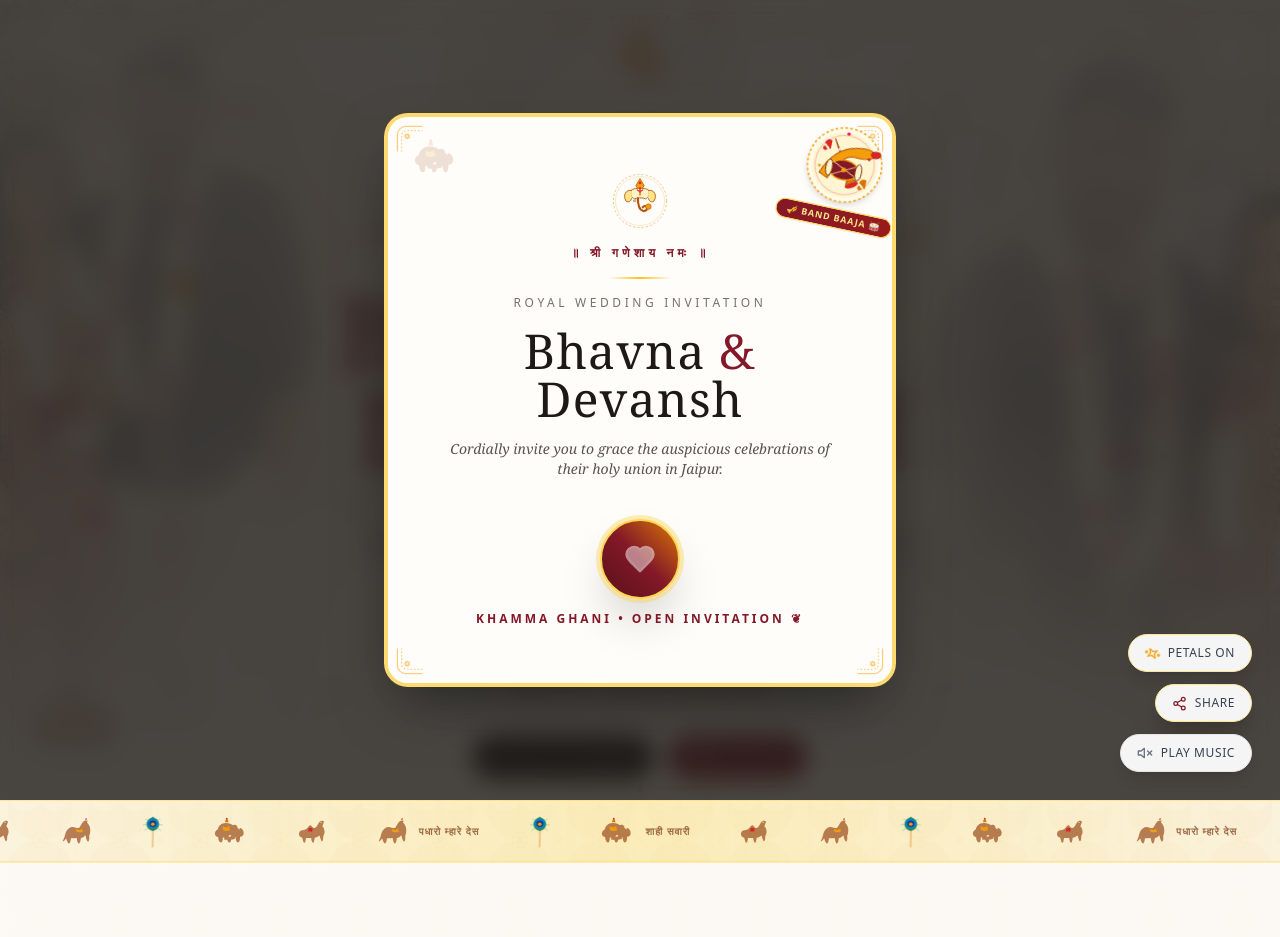
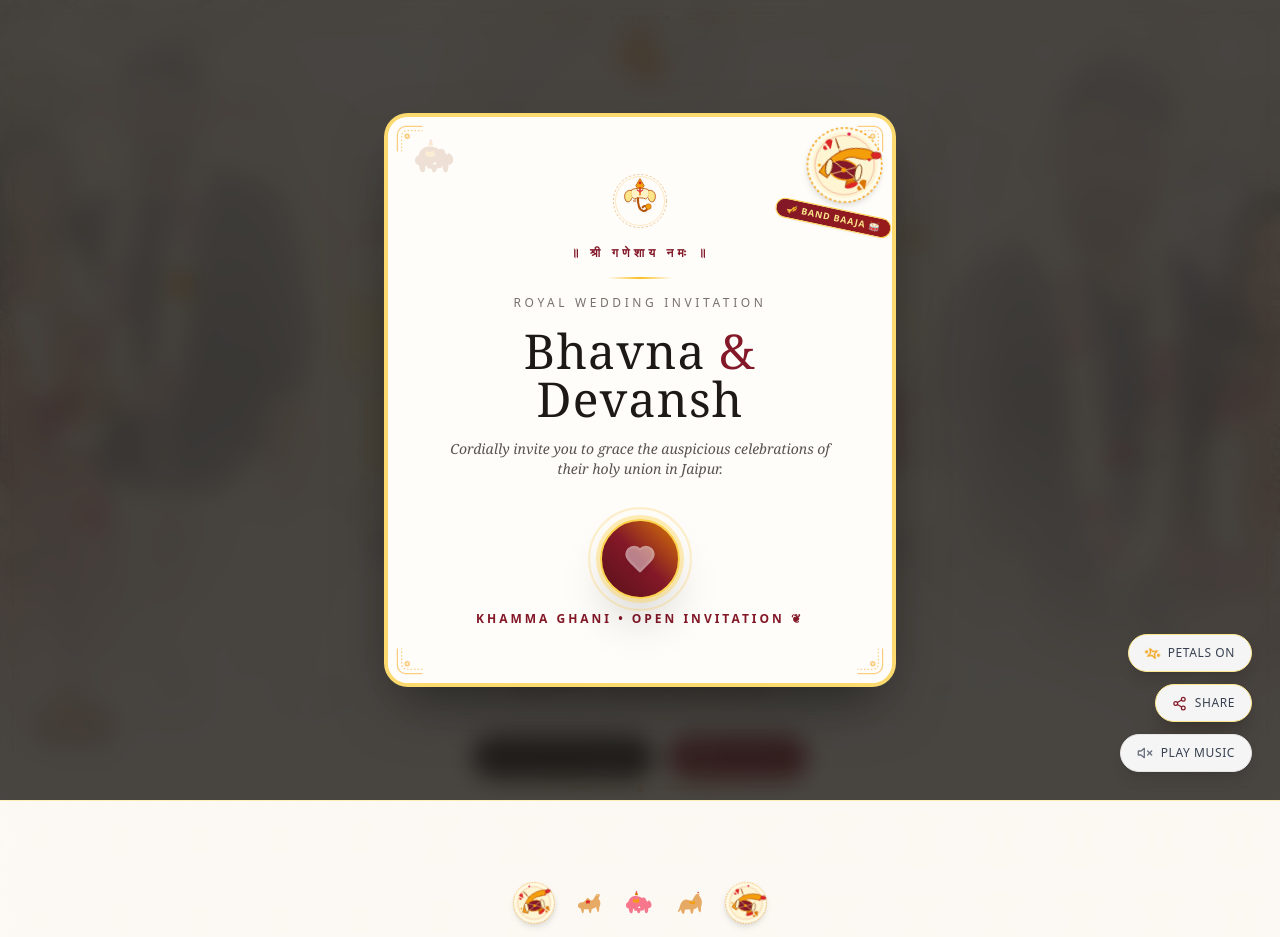
Before and after one commit to bhavishya31/sandbox-website, a Next.js app: page / in a window 1280 px wide. Shown: the top 937 px of the page. Built offline with nearby package versions, Linux system fonts and the light colour scheme.

Commit message:
Update page.js

```diff
--- a/app/page.js
+++ b/app/page.js
@@ -220,6 +220,35 @@ const BandBaajaSticker = ({ className = "w-16 h-16", showLabel = false, onBeatCl
   );
 };
 
+/* METALLIC GOLD FOIL SHIMMER TYPOGRAPHY (POLISH & ELEGANCE) */
+const GoldShimmerText = ({ children, className = "" }) => (
+  <motion.span
+    className={`inline-block bg-clip-text text-transparent bg-gradient-to-r from-[#831828] via-[#eab308] via-[#fef08a] via-[#f59e0b] to-[#831828] bg-[length:250%_100%] ${className}`}
+    animate={{ backgroundPosition: ["0% center", "-250% center"] }}
+    transition={{ duration: 7, repeat: Infinity, ease: "linear" }}
+  >
+    {children}
+  </motion.span>
+);
+
+/* ROYAL RAJASTHANI PEACOCK FEATHER MOTIF (MOR PANKH) */
+const MorPankhMotif = ({ className = "w-10 h-14" }) => (
+  <motion.div
+    className={`inline-block select-none ${className}`}
+    animate={{ rotate: [-3, 3, -3] }}
+    transition={{ duration: 4, repeat: Infinity, ease: "easeInOut" }}
+  >
+    <svg viewBox="0 0 60 90" className="w-full h-full drop-shadow-sm" fill="none" xmlns="http://www.w3.org/2000/svg">
+      <path d="M 30 85 Q 31 50 30 10" stroke="#D97706" strokeWidth="1.5" strokeLinecap="round" />
+      <path d="M 30 45 C 10 40 8 18 30 10 C 52 18 50 40 30 45 Z" fill="#047857" opacity="0.85" />
+      <ellipse cx="30" cy="26" rx="14" ry="12" fill="#0284C7" />
+      <ellipse cx="30" cy="27" rx="9" ry="8" fill="#1E3A8A" />
+      <ellipse cx="30" cy="28" rx="4.5" ry="4" fill="#F59E0B" />
+      <path d="M 18 38 L 10 44 M 42 38 L 50 44 M 16 28 L 6 30 M 44 28 L 54 30 M 20 18 L 12 16 M 40 18 L 48 16" stroke="#10B981" strokeWidth="1" strokeLinecap="round" opacity="0.8" />
+    </svg>
+  </motion.div>
+);
+
 /* ROYAL RAJASTHANI MOTIF ARTWORK (Elephant, Camel, Horse) */
 const RoyalElephant = ({ className = "w-12 h-12" }) => (
   <svg viewBox="0 0 100 80" className={className} fill="currentColor">
@@ -247,61 +276,6 @@ const RoyalHorse = ({ className = "w-12 h-12" }) => (
     <path d="M76 8 C78 4 82 4 82 7 C82 10 78 11 76 8 Z" fill="#DC2626" />
     <path d="M48 38 C54 44 64 42 67 37 L69 47 C63 50 54 50 47 45 Z" fill="#F59E0B" />
   </svg>
-);
-
-/* ROYAL RAJASTHANI PEACOCK FEATHER MOTIF (MOR PANKH) */
-const MorPankhMotif = ({ className = "w-10 h-14" }) => (
-  <motion.div
-    className={`inline-block select-none ${className}`}
-    animate={{ rotate: [-3, 3, -3] }}
-    transition={{ duration: 4, repeat: Infinity, ease: "easeInOut" }}
-  >
-    <svg viewBox="0 0 60 90" className="w-full h-full drop-shadow-sm" fill="none" xmlns="http://www.w3.org/2000/svg">
-      {/* Quill Stem */}
-      <path d="M 30 85 Q 31 50 30 10" stroke="#D97706" strokeWidth="1.5" strokeLinecap="round" />
-      {/* Outer Feather Vanes (Emerald Green) */}
-      <path d="M 30 45 C 10 40 8 18 30 10 C 52 18 50 40 30 45 Z" fill="#047857" opacity="0.85" />
-      {/* Middle Turquoise Ring */}
-      <ellipse cx="30" cy="26" rx="14" ry="12" fill="#0284C7" />
-      {/* Inner Sapphire Blue Eye */}
-      <ellipse cx="30" cy="27" rx="9" ry="8" fill="#1E3A8A" />
-      {/* Golden Core Glow */}
-      <ellipse cx="30" cy="28" rx="4.5" ry="4" fill="#F59E0B" />
-      {/* Delicate radiating barb lines */}
-      <path d="M 18 38 L 10 44 M 42 38 L 50 44 M 16 28 L 6 30 M 44 28 L 54 30 M 20 18 L 12 16 M 40 18 L 48 16" stroke="#10B981" strokeWidth="1" strokeLinecap="round" opacity="0.8" />
-    </svg>
-  </motion.div>
-);
-
-/* SHAHI SAWARI / ROYAL CARAVAN ANIMATED PROCESSION DIVIDER */
-const RoyalCaravanDivider = () => (
-  <div className="w-full overflow-hidden py-3 bg-gradient-to-r from-amber-100/35 via-amber-200/50 to-amber-100/35 border-y border-amber-300/40 relative">
-    <motion.div
-      className="flex whitespace-nowrap items-center gap-12 text-amber-800/65 select-none"
-      animate={{ x: ["0%", "-50%"] }}
-      transition={{ duration: 32, repeat: Infinity, ease: "linear" }}
-      style={{ width: "fit-content" }}
-    >
-      {[0, 1].map((copy) => (
-        <div key={copy} className="flex items-center gap-12 shrink-0" aria-hidden={copy === 1}>
-          <div className="flex items-center gap-2.5">
-            <RoyalElephant className="w-9 h-9" />
-            <span className="text-[10px] uppercase tracking-widest font-sans font-bold text-amber-900/70">शाही सवारी</span>
-          </div>
-          <RoyalCamel className="w-8 h-8" />
-          <RoyalHorse className="w-8 h-8" />
-          <MorPankhMotif className="w-6 h-9" />
-          <RoyalElephant className="w-9 h-9" />
-          <RoyalCamel className="w-8 h-8" />
-          <div className="flex items-center gap-2.5">
-            <RoyalHorse className="w-8 h-8" />
-            <span className="text-[10px] uppercase tracking-widest font-sans font-bold text-amber-900/70">पधारो म्हारे देस</span>
-          </div>
-          <MorPankhMotif className="w-6 h-9" />
-        </div>
-      ))}
-    </motion.div>
-  </div>
 );
 
 /* ORNAMENTAL CORNER BORDER COMPONENT */
@@ -948,8 +922,15 @@ export default function WeddingInvite() {
                   onClick={handleOpenInvitation}
                   className="group relative inline-flex flex-col items-center justify-center transition-transform hover:scale-105 active:scale-95 focus:outline-none"
                 >
-                  <div className="w-20 h-20 rounded-full bg-gradient-to-tr from-[#58111A] via-[#831828] to-amber-600 shadow-2xl flex items-center justify-center border-2 border-amber-300 text-amber-100 ring-4 ring-amber-300/40">
-                    <Heart className="w-8 h-8 fill-white/90 animate-pulse text-white" />
+                  <div className="relative">
+                    <motion.div
+                      className="absolute -inset-2 rounded-full border-2 border-amber-400/40"
+                      animate={{ scale: [1, 1.18, 1], opacity: [0.3, 0.8, 0.3] }}
+                      transition={{ duration: 2.5, repeat: Infinity, ease: "easeInOut" }}
+                    />
+                    <div className="w-20 h-20 rounded-full bg-gradient-to-tr from-[#58111A] via-[#831828] to-amber-600 shadow-2xl flex items-center justify-center border-2 border-amber-300 text-amber-100 ring-4 ring-amber-300/40">
+                      <Heart className="w-8 h-8 fill-white/90 animate-pulse text-white drop-shadow-md" />
+                    </div>
                   </div>
                   <span className="mt-3 text-xs font-sans tracking-[0.25em] text-[#831828] uppercase font-semibold group-hover:text-amber-700">
                     Khamma Ghani • Open Invitation ❦
@@ -999,11 +980,34 @@ export default function WeddingInvite() {
 
         <button
           onClick={toggleMusic}
-          className="flex items-center gap-1.5 sm:gap-2 bg-white/95 backdrop-blur-md text-gray-700 px-3 py-2 sm:px-4 sm:py-2.5 rounded-full shadow-lg border border-stone-200 hover:bg-stone-50 transition-all text-[11px] sm:text-xs font-sans tracking-wider uppercase"
+          className="relative flex items-center gap-1.5 sm:gap-2 bg-white/95 backdrop-blur-md text-gray-700 px-3 py-2 sm:px-4 sm:py-2.5 rounded-full shadow-lg border border-stone-200 hover:bg-stone-50 transition-all text-[11px] sm:text-xs font-sans tracking-wider uppercase group"
         >
+          {isPlaying && (
+            <>
+              <span className="absolute -inset-1 rounded-full border-2 border-amber-400/50 animate-ping pointer-events-none" />
+              <span className="absolute -inset-2 rounded-full border border-rose-400/30 animate-pulse pointer-events-none" />
+            </>
+          )}
           {isPlaying ? (
             <>
-              <Volume2 size={16} className="text-[#831828] animate-pulse" />
+              <div className="flex items-end gap-0.5 h-3.5 w-3.5 shrink-0 pb-0.5">
+                <motion.span
+                  className="w-1 bg-[#831828] rounded-full"
+                  animate={{ height: ["4px", "14px", "6px"] }}
+                  transition={{ duration: 0.6, repeat: Infinity, ease: "easeInOut" }}
+                />
+                <motion.span
+                  className="w-1 bg-amber-500 rounded-full"
+                  animate={{ height: ["12px", "4px", "14px"] }}
+                  transition={{ duration: 0.5, repeat: Infinity, ease: "easeInOut", delay: 0.1 }}
+                />
+                <motion.span
+                  className="w-1 bg-[#831828] rounded-full"
+                  animate={{ height: ["6px", "13px", "4px"] }}
+                  transition={{ duration: 0.7, repeat: Infinity, ease: "easeInOut", delay: 0.2 }}
+                />
+              </div>
+              <Volume2 size={16} className="text-[#831828]" />
               <span>Mute Music</span>
             </>
           ) : (
@@ -1063,17 +1067,17 @@ export default function WeddingInvite() {
             </div>
 
             <h1 className="text-3xl sm:text-6xl md:text-8xl font-serif font-light tracking-[0.08em] sm:tracking-[0.12em] md:tracking-[0.16em] uppercase leading-tight select-none drop-shadow-sm flex flex-wrap items-center justify-center">
-              <span className="bg-gradient-to-b from-[#6b1420] via-[#831828] to-[#991b1b] bg-clip-text text-transparent font-medium drop-shadow-[0_2px_12px_rgba(255,255,255,0.7)]">
+              <GoldShimmerText className="font-medium drop-shadow-[0_2px_12px_rgba(255,255,255,0.7)]">
                 Bhavna
-              </span>
+              </GoldShimmerText>
               <span className="relative inline-flex items-center justify-center mx-2 sm:mx-4 md:mx-6 my-1 sm:my-0 align-middle">
                 <span className="w-8 h-8 sm:w-11 sm:h-11 md:w-14 md:h-14 rounded-full border border-amber-300/80 bg-gradient-to-tr from-[#FFFBEB] via-white to-[#FEF3C7] shadow-md flex items-center justify-center ring-2 ring-amber-400/30">
                   <span className="text-[#831828] font-serif italic text-lg sm:text-2xl md:text-3xl font-normal leading-none -mt-0.5">&amp;</span>
                 </span>
               </span>
-              <span className="bg-gradient-to-b from-[#6b1420] via-[#831828] to-[#991b1b] bg-clip-text text-transparent font-medium drop-shadow-[0_2px_12px_rgba(255,255,255,0.7)]">
+              <GoldShimmerText className="font-medium drop-shadow-[0_2px_12px_rgba(255,255,255,0.7)]">
                 Devansh
-              </span>
+              </GoldShimmerText>
             </h1>
 
             {/* Ornate bottom underline */}
@@ -1115,9 +1119,6 @@ export default function WeddingInvite() {
           </a>
         </div>
       </section>
-
-      {/* SHAHI SAWARI / ROYAL CARAVAN PROCESSION DIVIDER */}
-      <RoyalCaravanDivider />
 
       {/* COUNTDOWN TIMER */}
       <section id="countdown" className="py-14 sm:py-20 bg-[#FDFBF7]/85 backdrop-blur-sm border-y border-amber-200/60">
```
